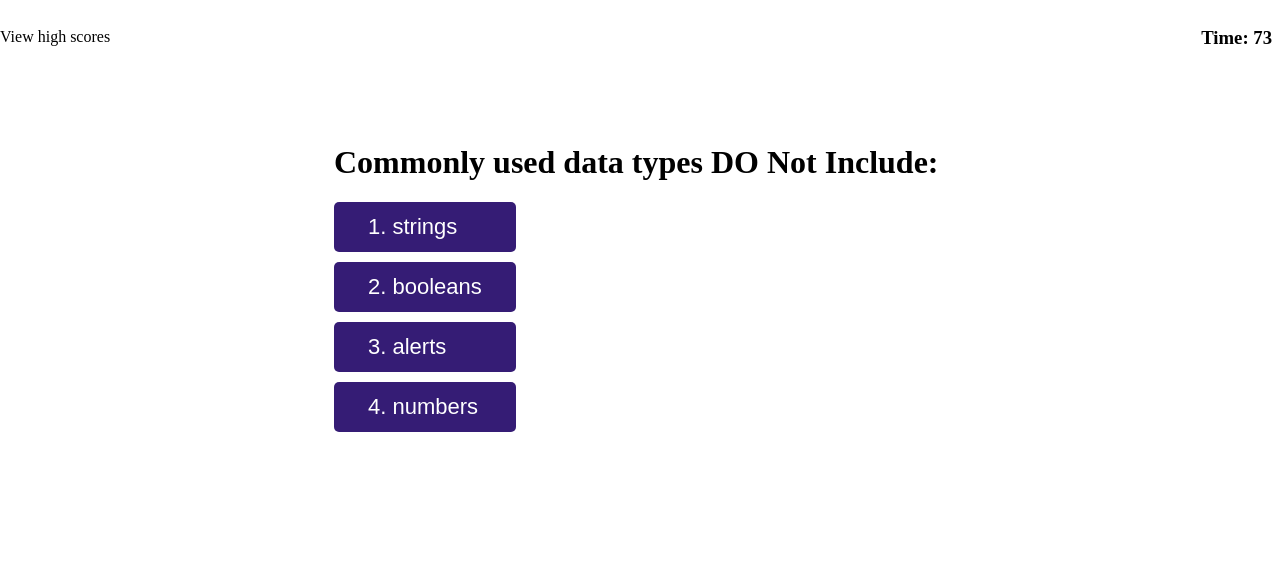
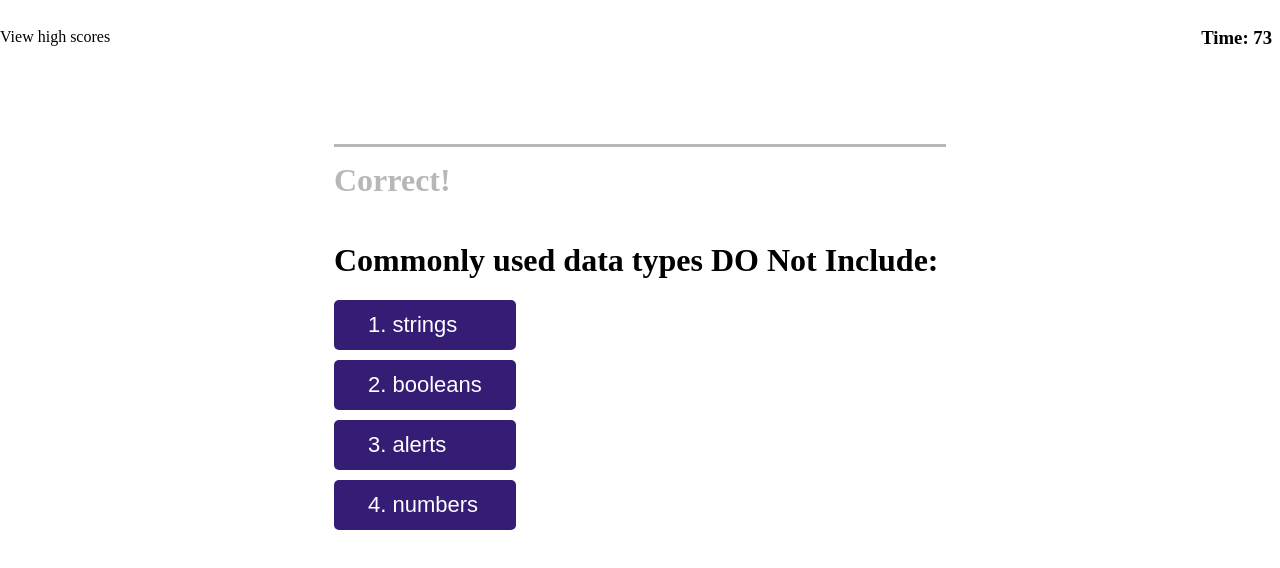
Before and after one commit to JessicaM04/coding-quiz, a plain HTML site: page index.html in a window 1280 px wide. Both pictures are taken after a click on the button "Start Quiz". Drawn offline with Linux system fonts and the light colour scheme.

Commit message:
questions and notifications if right/wrong

```diff
--- a/assets/css/style.css
+++ b/assets/css/style.css
@@ -124,3 +124,9 @@ header {
   margin: 0 0 10px 0;
   text-align: left;
 }
+
+.notification {
+  border-top: 3px solid rgb(184, 182, 182);
+  padding-top: 15px;
+  color:rgb(184, 182, 182);
+}
--- a/index.html
+++ b/index.html
@@ -41,6 +41,7 @@
           <button  id="submit" class="answer-btn hover">Submit</button>
           <button  id="submit" class="answer-btn hover">Submit</button>
         </div> -->
+        <h1 id="notification" class="notification">Correct!</h1>
       </div>
   </div>
 
--- a/js/script.js
+++ b/js/script.js
@@ -1,6 +1,56 @@
 var seconds = 75;
 var quizQuestions = document.getElementById("quiz-questions");
 var quizAnswers = document.getElementById("quiz-answers");
+var questions = [
+  {
+    question: "Commonly used data types DO Not Include:",
+    answers: ["1. strings", "2. booleans", "3. alerts", "4. numbers"],
+    answer: "3. alerts"
+  },
+  {
+  	question: "The condition in an if/else statement is enclosed with ______.",
+    answers: [
+      "1. quotes",
+      "2. curly brackets",
+      "3. parenthesis",
+      "4. square brackets"
+    ],
+    answer: "2. curly brackets"
+  },
+  {
+  	question: "Arrays in JavaScript can be used to store _____.",
+    answers: [
+      "1. numbers and strings",
+      "2. other arrays",
+      "3. booleans",
+      "4. all of the above"
+    ],
+    answer: "4. all of the above"
+  },
+  {
+  	question: "String values must be enclosed within _____ when being assigned to variables.",
+    answers: [
+      "1. commas",
+      "2. curly backets",
+      "3. quotes",
+      "4. parenthesis"
+    ],
+    answer: "3. quotes"
+  },
+  {
+  	question: "A very useful tool used during development and debugging for printing content to the debugger is:",
+    answers: [
+      "1. JavaScripty",
+      "2. terminal/bash",
+      "3. for loops",
+      "4. console.log"
+    ],
+    answer: "4. console.log"
+  }
+]
+var questionsIndex = 0;
+var questionHeading = "";
+var quizAnswers = "";
 
 
 function startQuiz() {
@@ -25,68 +75,63 @@ function startQuiz() {
     quizQuestions.style.display = "flex";
   }
 
-  var quizAnswers = document.createElement("div");
+  quizAnswers = document.createElement("div");
   quizAnswers.className = "answer-wrapper";
+  quizAnswers.setAttribute("id","quiz-answers");
 
-  var questionHeading = document.createElement("h1");
+  questionHeading = document.createElement("h1");
   questionHeading.className = "question";
-  questionHeading.innerHTML = questionObject.question;
   quizQuestions.appendChild(questionHeading);
   quizQuestions.appendChild(quizAnswers);
 
-   // for loop for questions and answers //
-   for ( var i = 0; i < questionObject.answers.length; i++ ) {
-    console.log("my answer is ", questionObject.answers[i]);
-    var answerOption = document.createElement("button");
-    answerOption.className = "answer-btn hover";
-    answerOption.setAttribute("id", "btn" + i);
-    answerOption.innerHTML = questionObject.answers[i];
-    answerOption.onclick = // fill in function name //
-    quizAnswers.appendChild(answerOption);
-  }
+  questionBuilder();
 }
-// make function to load questions //
-
-var questionObject = {
-  question: "Commonly used data types DO Not Include:",
-  answers: ["1. strings", "2. booleans", "3. alerts", "4. numbers"],
-  answer: "3. alerts"
-}
-
 
 function subtractSeconds() {
     seconds = seconds - 10;
 }
 
+// builds question box on each page
+function questionBuilder() {
+  document.getElementById("quiz-answers").innerHTML = "";
+  questionHeading.innerHTML = questions[questionsIndex].question;
+// this for loop is for the answer array for each question
+  for ( var i = 0; i < questions[questionsIndex].answers.length; i++ ) {
+    var answerOption = document.createElement("button");
+    answerOption.className = "answer-btn hover";
+    answerOption.setAttribute("id", "btn" + i);
+    answerOption.innerHTML = questions[questionsIndex].answers[i];
+    answerOption.onclick = checkQuestion;
+    quizAnswers.appendChild(answerOption);
+  }
+  questionsIndex++;
+}
 
-// need a function to build questions that takes in a question object
-function questionBuilder(question) {
+// check to see if answer matches option selected by user
+// needs to pull up the next question (call questionBuilder above)
+// display if previous question was right or wrong
+// if answer is wrong call subtractSeconds
+function checkQuestion() {
+  var notification = "CORRECT!";
+  var userAnswer = document.getElementById(this.id).innerText;
+  var answer = questions[questionsIndex - 1].answer;
+  console.log("userAnswer is ", userAnswer);
+  console.log("answer is ", answer);
 
+  var isEqual = userAnswer === answer;
+  console.log(isEqual);
+  if (!isEqual) {
+    subtractSeconds();
+    notification = "INCORRECT!"
+  }
 
-}
+  document.getElementById("notification").innerText = notification;
+
+  // alert(this.id);// how to check which button id called this function
+  questionBuilder();
 
 
 
 
 
-// var quizQuestions
-
-// var time = document.getElementById("time");
-//   timerOn = false,
-//   second = 2 * Math.PI / 60
-//   start = 1.5 * Math.PI,
-//   t = 0,
-//   animation;
-
-// time.addEventListener("click", function(){
-//   if (!timerOn) {
-//     timerOne = true;
-//     animation = sertInterval(function()){
-//       digital.innerHTML = Math.floor(t);
-//     } (50);
-//   }
-//   else {
-//     timerOne = false;
-//     clearInterval(animation);
-//   }
-// };
+}
```
